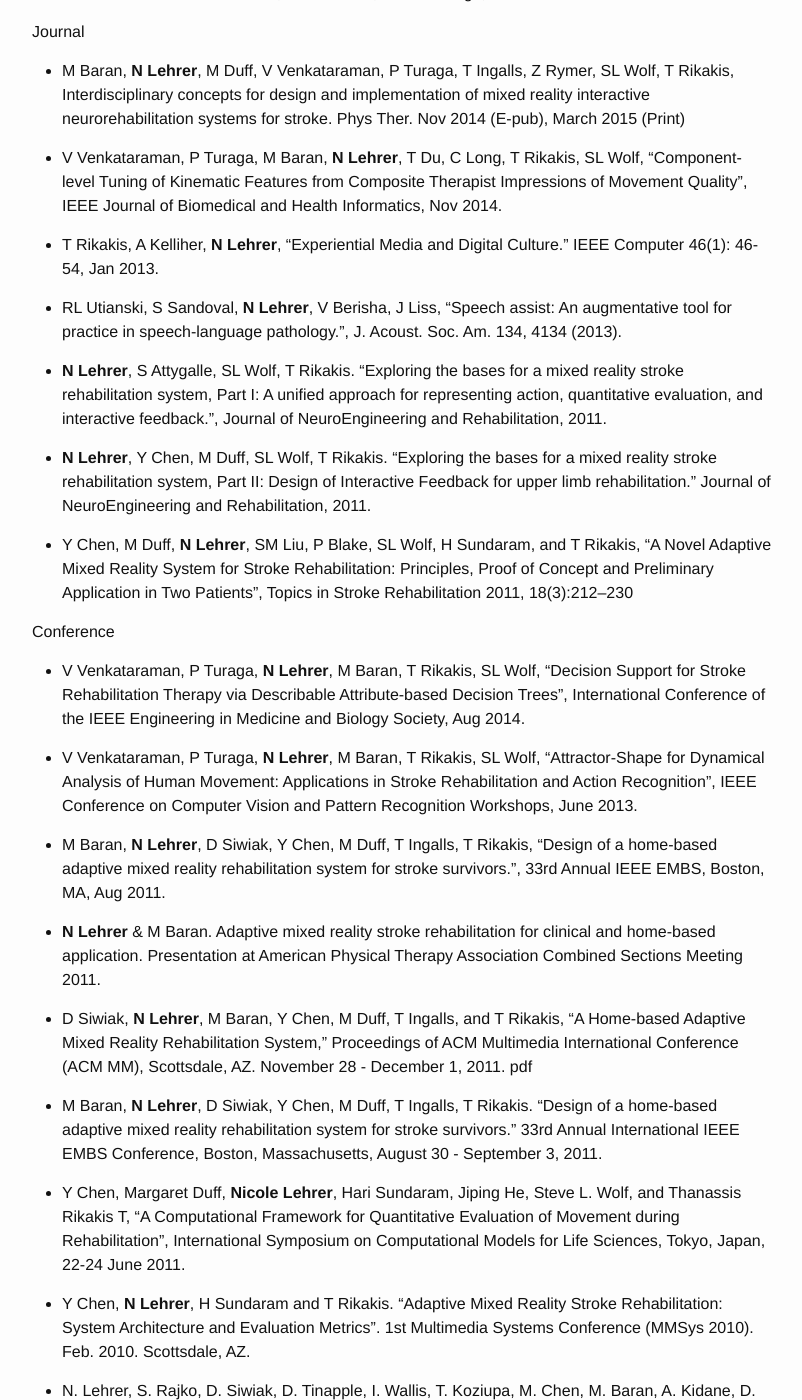
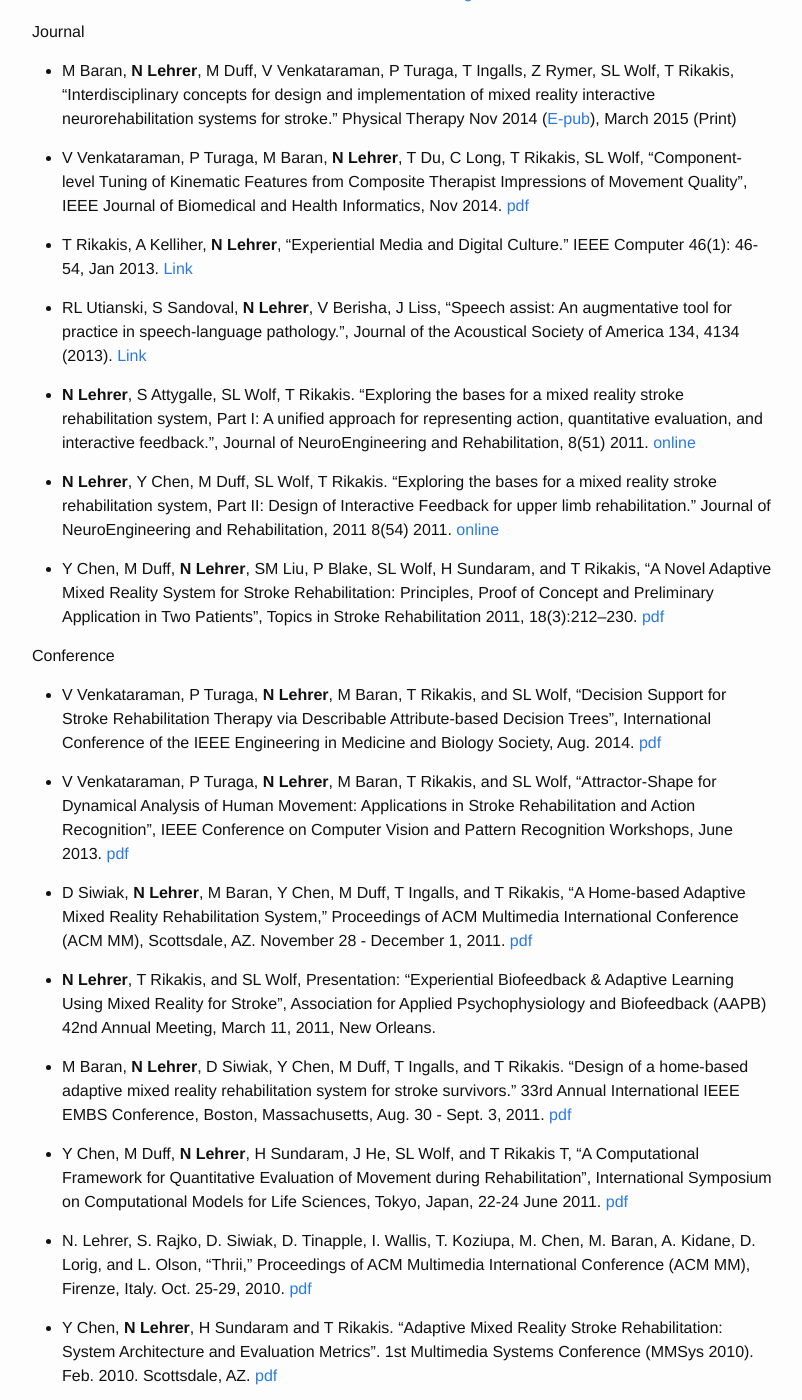
Before and after one commit to nicolelehrer/nicolelehrer.github.io, a Jekyll site: the page built from 1CV.md, in a window 1280 px wide and 1400 px high, scrolled down 885 px. Shown: the whole window, without its empty margins (238-1040 px from the left). Built offline with Jekyll 4.4.1, drawn with Linux system fonts in a browser that asks for light colours; some of the changed text lies outside the part shown.

Commit message:
updated conference pubs

```diff
--- a/1CV.md
+++ b/1CV.md
@@ -32,44 +32,43 @@ Dissertation
 
 - **N Lehrer**, Applied Interdisciplinary Concepts for Designing Visual Media Within Interactive Neurorehabilitation Systems, Arizona State University, Dec 2014. [Link](http://repository.asu.edu/items/26862)
 
-	Committee: Thanassis Rikakis, Loren Olson, Pavan Turaga, Steven L Wolf
+	Committee: [Thanassis Rikakis](http://www.contrib.andrew.cmu.edu/~trikakis/index.html), [Loren Olson](http://ame.asu.edu/faculty/olson/), [Pavan Turaga](http://www.public.asu.edu/~pturaga/), [Steven L Wolf](http://www.rehabmed.emory.edu/pt/faculty/wolf.shtml)
 
 Journal
 
-- M Baran, **N Lehrer**, M Duff, V Venkataraman, P Turaga, T Ingalls, Z Rymer, SL Wolf, T Rikakis, Interdisciplinary concepts for design and implementation of mixed reality interactive neurorehabilitation systems for stroke. Phys Ther. Nov 2014 (E-pub), March 2015 (Print)
+- M Baran, **N Lehrer**, M Duff, V Venkataraman, P Turaga, T Ingalls, Z Rymer, SL Wolf, T Rikakis, "Interdisciplinary concepts for design and implementation of mixed reality interactive neurorehabilitation systems for stroke." Physical Therapy Nov 2014 ([E-pub](http://www.ncbi.nlm.nih.gov/pubmed/25425694)), March 2015 (Print)
 
-- V Venkataraman, P Turaga, M Baran, **N Lehrer**, T Du, C Long, T Rikakis, SL Wolf, "Component-level Tuning of Kinematic Features from Composite Therapist Impressions of Movement Quality", IEEE Journal of Biomedical and Health Informatics, Nov 2014.
+- V Venkataraman, P Turaga, M Baran, **N Lehrer**, T Du, C Long, T Rikakis, SL Wolf, "Component-level Tuning of Kinematic Features from Composite Therapist Impressions of Movement Quality", IEEE Journal of Biomedical and Health Informatics, Nov 2014. [pdf](http://www.public.asu.edu/~vvenka18/Papers/IEEE_J-BHI_Paper.pdf)
 
-- T Rikakis, A Kelliher, **N Lehrer**, "Experiential Media and Digital Culture." IEEE Computer 46(1): 46-54, Jan 2013.
+- T Rikakis, A Kelliher, **N Lehrer**, "Experiential Media and Digital Culture." IEEE Computer 46(1): 46-54, Jan 2013. [Link](http://www.computer.org/csdl/mags/co/2013/01/mco2013010046-abs.html)
 
-- RL Utianski, S Sandoval, **N Lehrer**, V Berisha, J Liss, "Speech assist: An augmentative tool for practice in speech-language pathology.", J. Acoust. Soc. Am. 134, 4134 (2013).
+- RL Utianski, S Sandoval, **N Lehrer**, V Berisha, J Liss, "Speech assist: An augmentative tool for practice in speech-language pathology.", Journal of the Acoustical Society of America 134, 4134 (2013). [Link](http://scitation.aip.org/content/asa/journal/jasa/134/5/10.1121/1.4831186)
 
-- **N Lehrer**, S Attygalle, SL Wolf, T Rikakis. "Exploring the bases for a mixed reality stroke rehabilitation system, Part I: A unified approach for representing action, quantitative evaluation, and interactive feedback.", Journal of NeuroEngineering and Rehabilitation, 2011.
+- **N Lehrer**, S Attygalle, SL Wolf, T Rikakis. "Exploring the bases for a mixed reality stroke rehabilitation system, Part I: A unified approach for representing action, quantitative evaluation, and interactive feedback.", Journal of NeuroEngineering and Rehabilitation, 8(51) 2011. [online](http://www.jneuroengrehab.com/content/8/1/51)
 
-- **N Lehrer**, Y Chen, M Duff, SL Wolf, T Rikakis. "Exploring the bases for a mixed reality stroke rehabilitation system, Part II: Design of Interactive Feedback for upper limb rehabilitation." Journal of NeuroEngineering and Rehabilitation, 2011.
+- **N Lehrer**, Y Chen, M Duff, SL Wolf, T Rikakis. "Exploring the bases for a mixed reality stroke rehabilitation system, Part II: Design of Interactive Feedback for upper limb rehabilitation." Journal of NeuroEngineering and Rehabilitation, 2011 8(54) 2011. [online](http://www.jneuroengrehab.com/content/8/1/51)
 
-- Y Chen, M Duff, **N Lehrer**, SM Liu, P Blake, SL Wolf, H Sundaram, and T Rikakis, "A Novel Adaptive Mixed Reality System for Stroke Rehabilitation: Principles, Proof of Concept and Preliminary Application in Two Patients", Topics in Stroke Rehabilitation 2011, 18(3):212–230
-
+- Y Chen, M Duff, **N Lehrer**, SM Liu, P Blake, SL Wolf, H Sundaram, and T Rikakis, "A Novel Adaptive Mixed Reality System for Stroke Rehabilitation: Principles, Proof of Concept and Preliminary Application in Two Patients", Topics in Stroke Rehabilitation 2011, 18(3):212–230. [pdf](http://thomasland.metapress.com/content/x816801388107287/fulltext.pdf)
 
 Conference
 
-- V Venkataraman, P Turaga, **N Lehrer**, M Baran, T Rikakis, SL Wolf, "Decision Support for Stroke Rehabilitation Therapy via Describable Attribute-based Decision Trees", International Conference of the IEEE Engineering in Medicine and Biology Society, Aug 2014.
+- V Venkataraman, P Turaga, **N Lehrer**, M Baran, T Rikakis, and SL Wolf, "Decision Support for Stroke Rehabilitation Therapy via Describable Attribute-based Decision Trees", International Conference of the IEEE Engineering in Medicine and Biology Society, Aug. 2014. [pdf](/publications/AssistiveRehab_EMBC'14.pdf)
 
-- V Venkataraman, P Turaga, **N Lehrer**, M Baran, T Rikakis, SL Wolf, "Attractor-Shape for Dynamical Analysis of Human Movement: Applications in Stroke Rehabilitation and Action Recognition", IEEE Conference on Computer Vision and Pattern Recognition Workshops, June 2013.
+- V Venkataraman, P Turaga, **N Lehrer**, M Baran, T Rikakis, and SL Wolf, "Attractor-Shape for Dynamical Analysis of Human Movement: Applications in Stroke Rehabilitation and Action Recognition", IEEE Conference on Computer Vision and Pattern Recognition Workshops, June 2013. [pdf](/publications/AttractorShape.pdf)
 
-- M Baran, **N Lehrer**, D Siwiak, Y Chen, M Duff, T Ingalls, T Rikakis, "Design of a home-based adaptive mixed reality rehabilitation system for stroke survivors.", 33rd Annual IEEE EMBS, Boston, MA, Aug 2011.
+- D Siwiak, **N Lehrer**, M Baran, Y Chen, M Duff, T Ingalls, and T Rikakis, "A Home-based Adaptive Mixed Reality Rehabilitation System," Proceedings of ACM Multimedia International Conference (ACM MM), Scottsdale, AZ. November 28 - December 1, 2011. [pdf](/publications/HAMRRMMSysScots.pdf)
 
-- **N Lehrer** & M Baran. Adaptive mixed reality stroke rehabilitation for clinical and home-based application. Presentation at American Physical Therapy Association Combined Sections Meeting 2011.
+- **N Lehrer**, T Rikakis, and SL Wolf, Presentation: "Experiential Biofeedback & Adaptive Learning Using Mixed Reality for Stroke", Association for Applied Psychophysiology and Biofeedback (AAPB) 42nd Annual Meeting, March 11, 2011, New Orleans.
 
-- D Siwiak, **N Lehrer**, M Baran, Y Chen, M Duff, T Ingalls, and T Rikakis, "A Home-based Adaptive Mixed Reality Rehabilitation System," Proceedings of ACM Multimedia International Conference (ACM MM), Scottsdale, AZ. November 28 - December 1, 2011. pdf
+- M Baran, **N Lehrer**, D Siwiak, Y Chen, M Duff, T Ingalls, and T Rikakis. "Design of a home-based adaptive mixed reality rehabilitation system for stroke survivors." 33rd Annual International IEEE EMBS Conference, Boston, Massachusetts, Aug. 30 - Sept. 3, 2011. [pdf](/publications/DesignHAMRREMBCRevisedFinal.pdf)
 
-- M Baran, **N Lehrer**, D Siwiak, Y Chen, M Duff, T Ingalls, T Rikakis. "Design of a home-based adaptive mixed reality rehabilitation system for stroke survivors." 33rd Annual International IEEE EMBS Conference, Boston, Massachusetts, August 30 - September 3, 2011.
+- Y Chen, M Duff, **N Lehrer**, H Sundaram, J He, SL Wolf, and T Rikakis T, “A Computational Framework for Quantitative Evaluation of Movement during Rehabilitation”, International Symposium on Computational Models for Life Sciences, Tokyo, Japan, 22-24 June 2011. [pdf](/publications/cmls-kim-final.pdf)
 
-- Y Chen, Margaret Duff, **Nicole Lehrer**, Hari Sundaram, Jiping He, Steve L. Wolf, and Thanassis Rikakis T, “A Computational Framework for Quantitative Evaluation of Movement during Rehabilitation”, International Symposium on Computational Models for Life Sciences, Tokyo, Japan, 22-24 June 2011.
+- N. Lehrer, S. Rajko, D. Siwiak, D. Tinapple, I. Wallis, T. Koziupa, M. Chen, M. Baran, A. Kidane, D. Lorig, and L. Olson, "Thrii," Proceedings of ACM Multimedia International Conference (ACM MM), Firenze, Italy. Oct. 25-29, 2010. [pdf](/publications/Thriii_ACMMM2010.pdf)
 
-- Y Chen, **N Lehrer**, H Sundaram and T Rikakis. "Adaptive Mixed Reality Stroke Rehabilitation: System Architecture and Evaluation Metrics". 1st Multimedia Systems Conference (MMSys 2010). Feb. 2010. Scottsdale, AZ.
+- Y Chen, **N Lehrer**, H Sundaram and T Rikakis. "Adaptive Mixed Reality Stroke Rehabilitation: System Architecture and Evaluation Metrics". 1st Multimedia Systems Conference (MMSys 2010). Feb. 2010. Scottsdale, AZ. [pdf](/publications/mmsys823.pdf)
 
-- N. Lehrer, S. Rajko, D. Siwiak, D. Tinapple, I. Wallis, T. Koziupa, M. Chen, M. Baran, A. Kidane, D. Lorig, and L. Olson, "Thrii," Proceedings of ACM Multimedia International Conference (ACM MM), Firenze, Italy. October 25-29, 2010. pdf
+
 
 
 Visual Arts Honors
```
Also changed, not shown: 16 other files.
